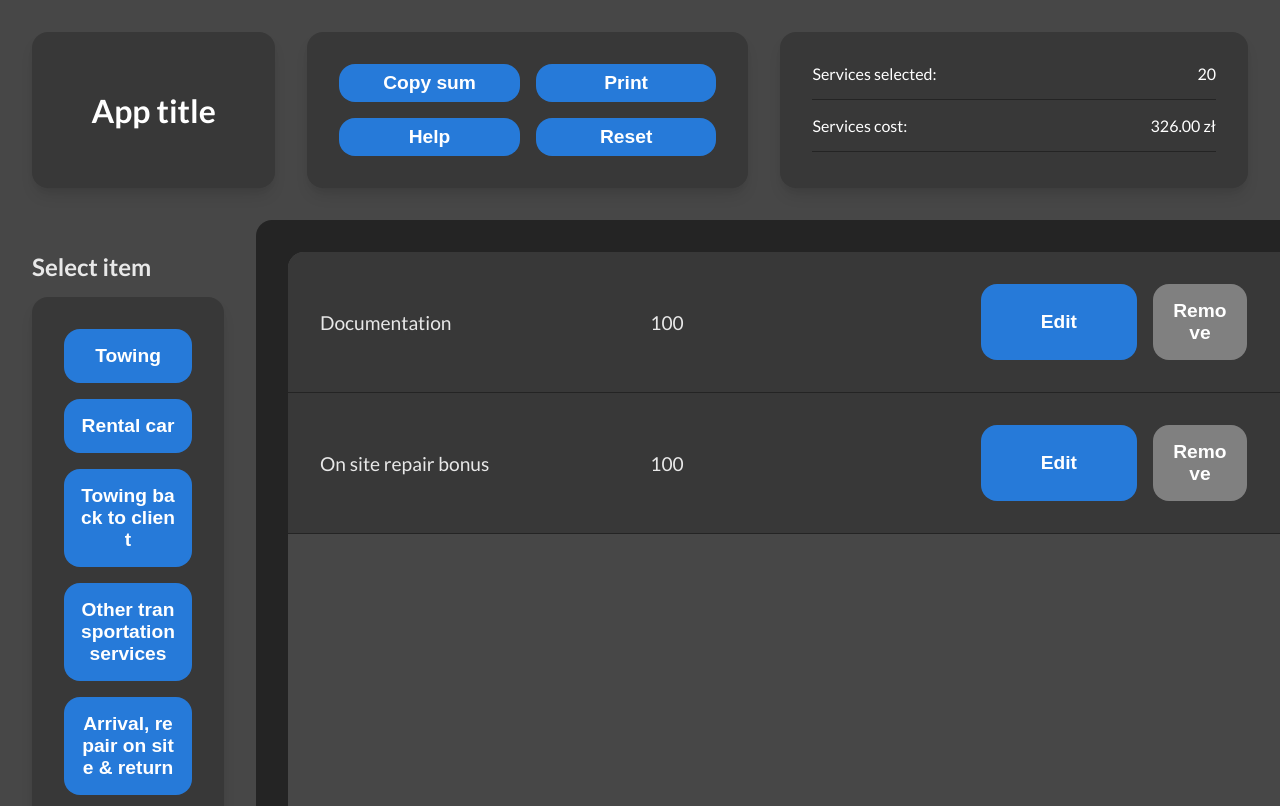
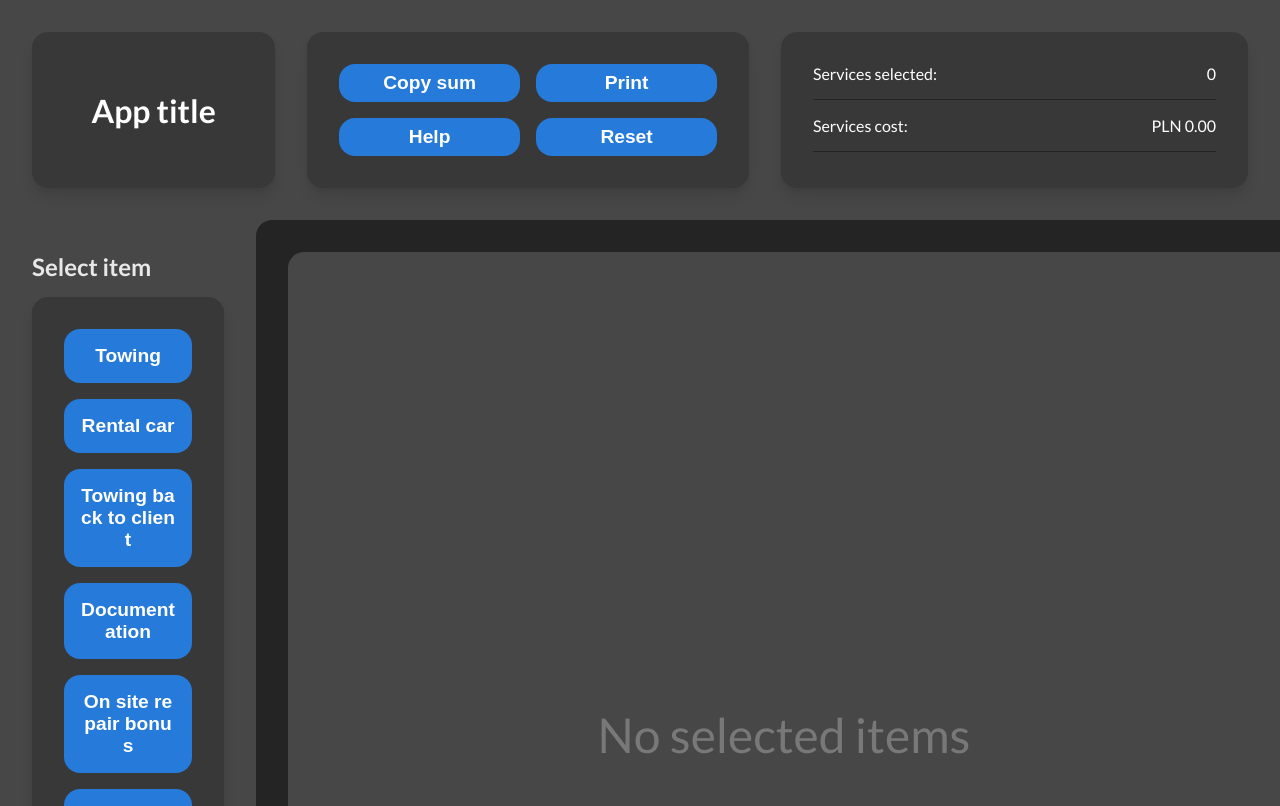
Before and after one commit to goodideagiver/mobility-calculator, a React (Create React App) app: page / in a window 1280 px wide. Shown: the top 806 px of the page. Built offline with nearby package versions, Linux system fonts and the light colour scheme.

Commit message:
added service context, TODO - service context reducer

```diff
--- a/src/App.js
+++ b/src/App.js
@@ -1,12 +1,15 @@
 import MainSection from './components/MainSection/MainSection';
 import TopPanel from './components/TopPanel/TopPanel';
+import ServiceContextProvider from './store/service-context';
 
 const App = () => {
 	return (
-		<div className='vievport-vertical-fill'>
-			<TopPanel />
-			<MainSection />
-		</div>
+		<ServiceContextProvider>
+			<div className='vievport-vertical-fill'>
+				<TopPanel />
+				<MainSection />
+			</div>
+		</ServiceContextProvider>
 	);
 };
 
--- a/src/components/ItemsSelector/ItemsSelector.js
+++ b/src/components/ItemsSelector/ItemsSelector.js
@@ -1,6 +1,5 @@
 import styled from 'styled-components';
-
-import items from '../../placeholder/items';
+import { useServiceContext } from '../../store/service-context';
 
 const ItemsContainer = styled.div`
 	display: flex;
@@ -30,13 +29,24 @@ const Item = styled.button`
 `;
 
 const ItemsSelector = (props) => {
+	const { state } = useServiceContext();
+	const items = state.items;
+	const selectedItems = items.filter((item) => !item.selected);
+
+	const visibleElement =
+		selectedItems.length > 0 ? (
+			selectedItems.map((item) => (
+				<Item key={item.name}>{item.name}</Item>
+			))
+		) : (
+			<div>
+				<p>No items</p>
+			</div>
+		);
+
 	return (
 		<ItemsContainer className='inner-panel'>
-			{items
-				.filter((item) => !item.selected)
-				.map((item) => (
-					<Item key={item.name}>{item.name}</Item>
-				))}
+			{visibleElement}
 		</ItemsContainer>
 	);
 };
--- /dev/null
+++ b/src/components/NoItemsMessage/NoItemsMessage.js
@@ -0,0 +1,12 @@
+import styled from 'styled-components';
+
+const NoItemsMessage = styled.div`
+	height: 100%;
+	width: 100%;
+	display: grid;
+	place-items: center;
+	font-size: 3rem;
+	opacity: 0.3;
+`;
+
+export default NoItemsMessage;
--- a/src/components/SelectedItemsEditor/SelectedItemsEditor.js
+++ b/src/components/SelectedItemsEditor/SelectedItemsEditor.js
@@ -1,20 +1,29 @@
-import items from '../../placeholder/items';
+import { useServiceContext } from '../../store/service-context';
 import SelectedItem from './components/SelectedItem';
 import classes from './SelectedItemsEditor.module.css';
 
+import NoItemsMessage from '../NoItemsMessage/NoItemsMessage';
+
 const SelectedItemsEditor = (props) => {
+	const { state } = useServiceContext();
+	const items = state.items;
 	const selectedItems = items.filter((item) => item.selected);
+
+	const visibleElement =
+		selectedItems.length > 0 ? (
+			selectedItems.map((item) => (
+				<SelectedItem name={item.name} sum={item.sum} key={item.name} />
+			))
+		) : (
+			<NoItemsMessage>
+				<p>No selected items</p>
+			</NoItemsMessage>
+		);
 
 	return (
 		<div className={classes.editorBg}>
 			<div className={`${'bg-lift'} ${classes.editor}`}>
-				{selectedItems.map((item) => (
-					<SelectedItem
-						name={item.name}
-						sum={item.sum}
-						key={item.name}
-					/>
-				))}
+				{visibleElement}
 			</div>
 		</div>
 	);
--- a/src/components/SelectedItemsEditor/components/SelectedItem.js
+++ b/src/components/SelectedItemsEditor/components/SelectedItem.js
@@ -4,7 +4,7 @@ const ItemContainer = styled.li`
 	display: grid;
 	grid-template-columns: 33.3% 33.3% 33.3%;
 	align-items: center;
-	border-bottom: var(--bg) solid 1px;
+	border-bottom: var(--bg) solid 0.2rem;
 	background-color: var(--bg-panel-lift);
 `;
 
--- a/src/components/SelectedItemsSum/SelectedItemsSum.js
+++ b/src/components/SelectedItemsSum/SelectedItemsSum.js
@@ -1,4 +1,6 @@
 import styled from 'styled-components';
+import { currencyName } from '../../data/financialConfig';
+import { useServiceContext } from '../../store/service-context';
 
 const Layout = styled.div`
 	display: flex;
@@ -15,16 +17,21 @@ const Row = styled.div`
 `;
 
 const SelectedItemsSum = (props) => {
+	const { state } = useServiceContext();
+	const { cost, count } = state;
+
+	const convertedCost = `${currencyName} ${cost.toFixed(2)}`;
+
 	return (
 		<div className='inner-panel'>
 			<Layout>
 				<Row>
 					<span>Services selected: </span>
-					<span>20</span>
+					<span>{count}</span>
 				</Row>
 				<Row>
 					<span>Services cost: </span>
-					<span>326.00 zł</span>
+					<span>{convertedCost}</span>
 				</Row>
 			</Layout>
 		</div>
--- a/src/data/financialConfig.js
+++ b/src/data/financialConfig.js
@@ -1,4 +1,4 @@
-const carsToRent = [
+export const carsToRent = [
 	{ name: 'Tractor', rate: 240 },
 	{ name: 'Casual car', rate: 350 },
 	{ name: 'Comfort car', rate: 420 },
@@ -6,7 +6,7 @@ const carsToRent = [
 	{ name: 'Special sport car', rate: 650 },
 ];
 
-const towingRates = {
+export const towingRates = {
 	light: {
 		handlingFee: 265,
 		rate: 50,
@@ -16,3 +16,13 @@ const towingRates = {
 		rate: 120,
 	},
 };
+
+export const limits = {
+	'Taxi/Public commute/Car return': 300,
+	hotel: {
+		costPerDay: 533.33,
+		daysLimit: 3,
+	},
+};
+
+export const currencyName = 'PLN';
--- /dev/null
+++ b/src/data/itemsInitialState.js
@@ -0,0 +1,67 @@
+import serviceType from './serviceType';
+import { limits } from './financialConfig';
+
+const items = [
+	{
+		name: 'Towing',
+		selected: false,
+		sum: 0,
+		type: serviceType.beforeRepair,
+	},
+	{
+		name: 'Rental car',
+		selected: false,
+		sum: 0,
+		type: serviceType.beforeRepair,
+	},
+	{
+		name: 'Towing back to client',
+		selected: false,
+		sum: 0,
+		distance: 0,
+		type: serviceType.afterRepair,
+	},
+	{
+		name: 'Documentation',
+		selected: false,
+		sum: 100,
+	},
+	{
+		name: 'On site repair bonus',
+		selected: false,
+		sum: 100,
+	},
+	{
+		name: 'Plane/train',
+		selected: false,
+		sum: 0,
+	},
+	{
+		name: 'Hotel',
+		selected: false,
+		sum: 0,
+		numberOfPeople: 1,
+		get maxSum() {
+			return (
+				this.numberOfPeople *
+				limits.hotel.costPerDay *
+				limits.hotel.daysLimit
+			);
+		},
+	},
+	{
+		name: 'Arrival, repair on site & return',
+		selected: false,
+		sum: 0,
+		type: serviceType.beforeRepair,
+	},
+	{
+		name: 'Taxi/Public commute/Car return',
+		selected: false,
+		sum: 0,
+		maxSum: limits['Taxi/Public commute/Car return'],
+		type: serviceType.afterRepair,
+	},
+];
+
+export default items;
--- /dev/null
+++ b/src/data/serviceType.js
@@ -0,0 +1,7 @@
+const serviceType = {
+	beforeRepair: 'beforeRepair',
+	afterRepair: 'afterRepair',
+	notApplicable: 'N/A',
+};
+
+export default serviceType;
--- /dev/null
+++ b/src/store/service-context.js
@@ -0,0 +1,33 @@
+import React, { useContext, useReducer } from 'react';
+import items from '../data/itemsInitialState';
+import serviceReducer from './serviceReducer';
+
+const ServiceContext = React.createContext();
+
+const ServiceContextProvider = ({ children }) => {
+	const [state, dispatch] = useReducer(serviceReducer, {
+		items,
+		cost: 0,
+		count: 0,
+	});
+	const value = { state, dispatch };
+
+	return (
+		<ServiceContext.Provider value={value}>
+			{children}
+		</ServiceContext.Provider>
+	);
+};
+
+export default ServiceContextProvider;
+
+//custom context consumer hook
+export const useServiceContext = () => {
+	const ctx = useContext(ServiceContext);
+	if (ctx === undefined) {
+		throw new Error(
+			'useServiceContext has to be used within ServiceContextProvider'
+		);
+	}
+	return ctx;
+};
--- /dev/null
+++ b/src/store/serviceReducer.js
@@ -0,0 +1,3 @@
+const serviceReducer = () => {};
+
+export default serviceReducer;
```
